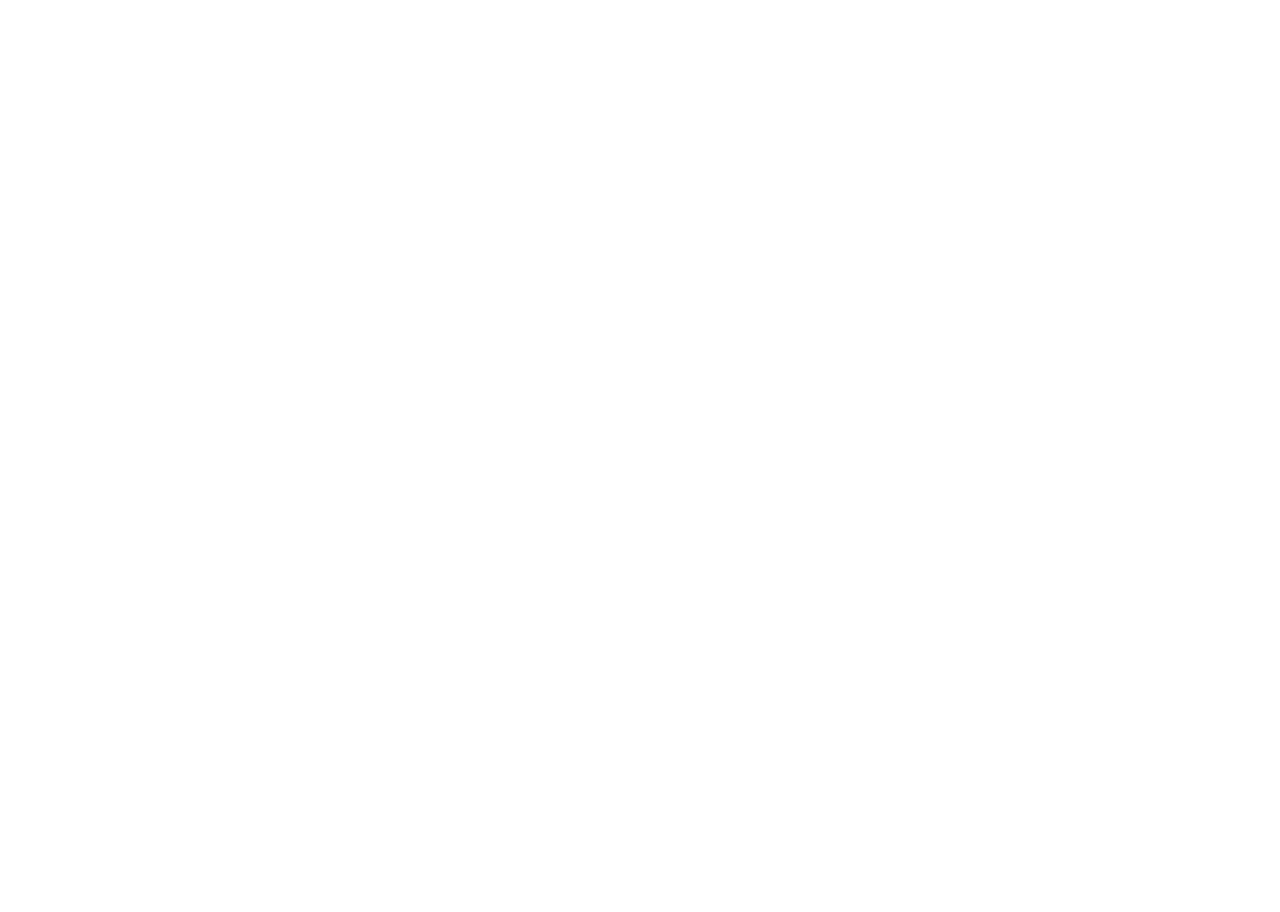
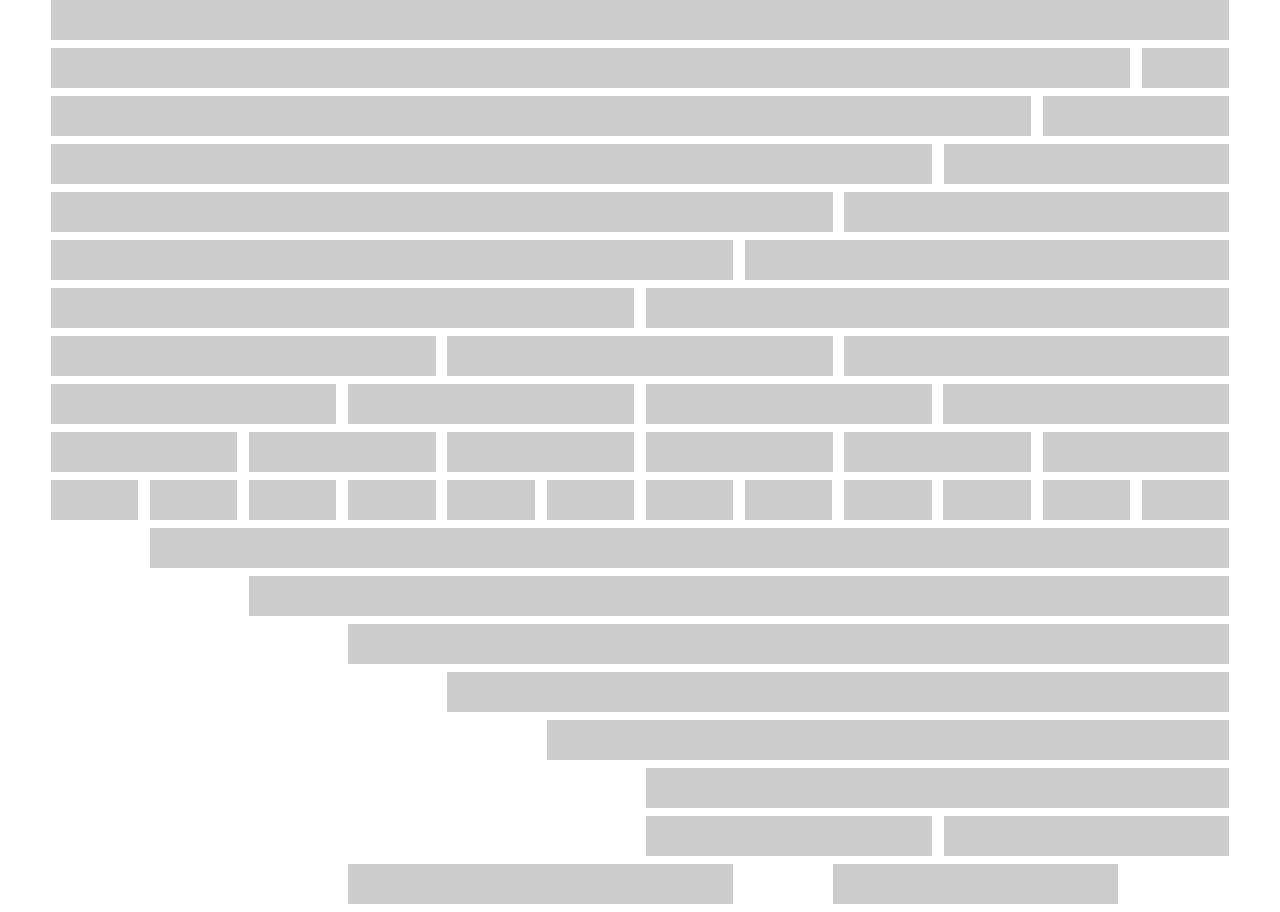
Before and after one commit to brunorcarvalho/grid-css, a plain HTML site: page index.html in a window 1280 px wide. Before the commit the page ends 800 px from the top, so only its background shows below. Drawn offline with Linux system fonts and the light colour scheme.

Commit message:
Update grid.css
Adicionado "min-height" na class .col para visualização do grid no index.html

```diff
--- a/grid.css
+++ b/grid.css
@@ -24,7 +24,7 @@
     float: left;
     box-sizing: border-box;
     margin-bottom: 0.5em;
-    min-height; 40px; /* utilizado somente para realizar a visualização do sistema de grid */
+    min-height: 40px; /* utilizado somente para realizar a visualização do sistema de grid */
 }
 
 @media (min-width: 768px) {
```
